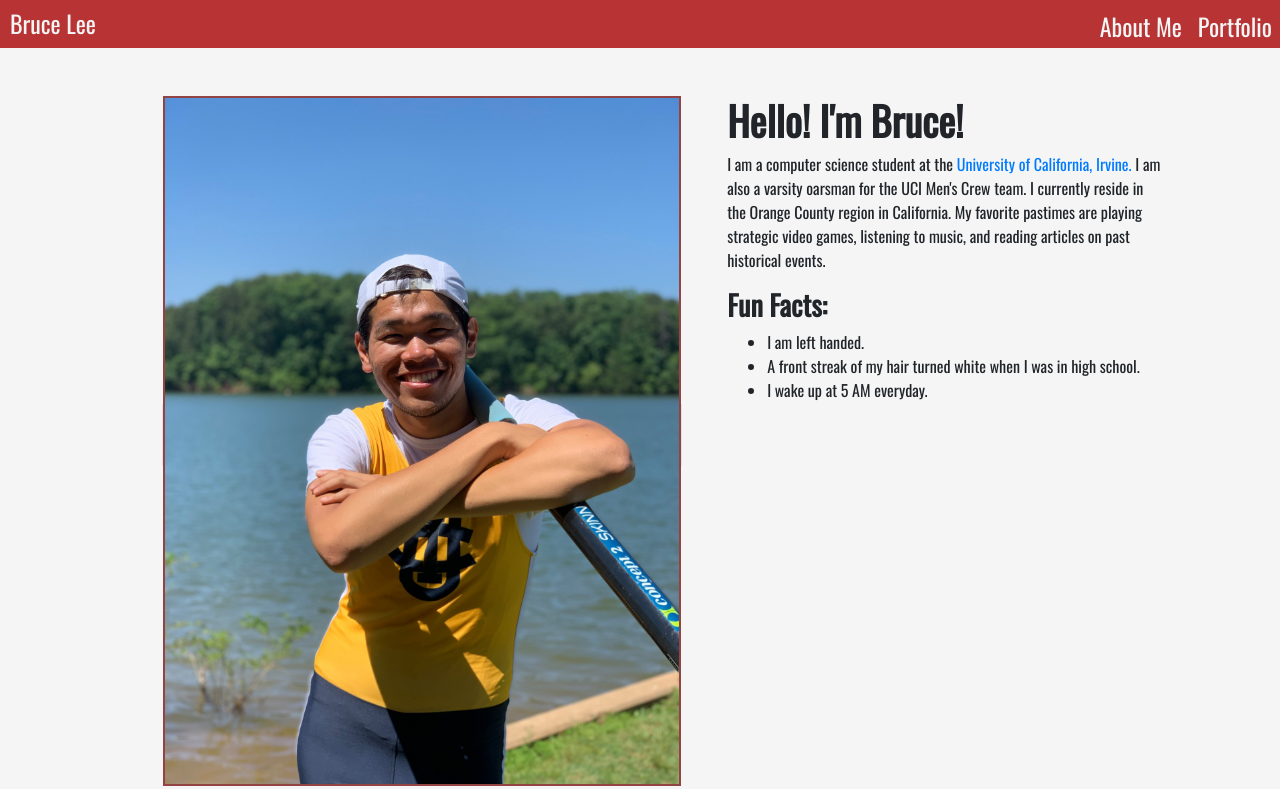
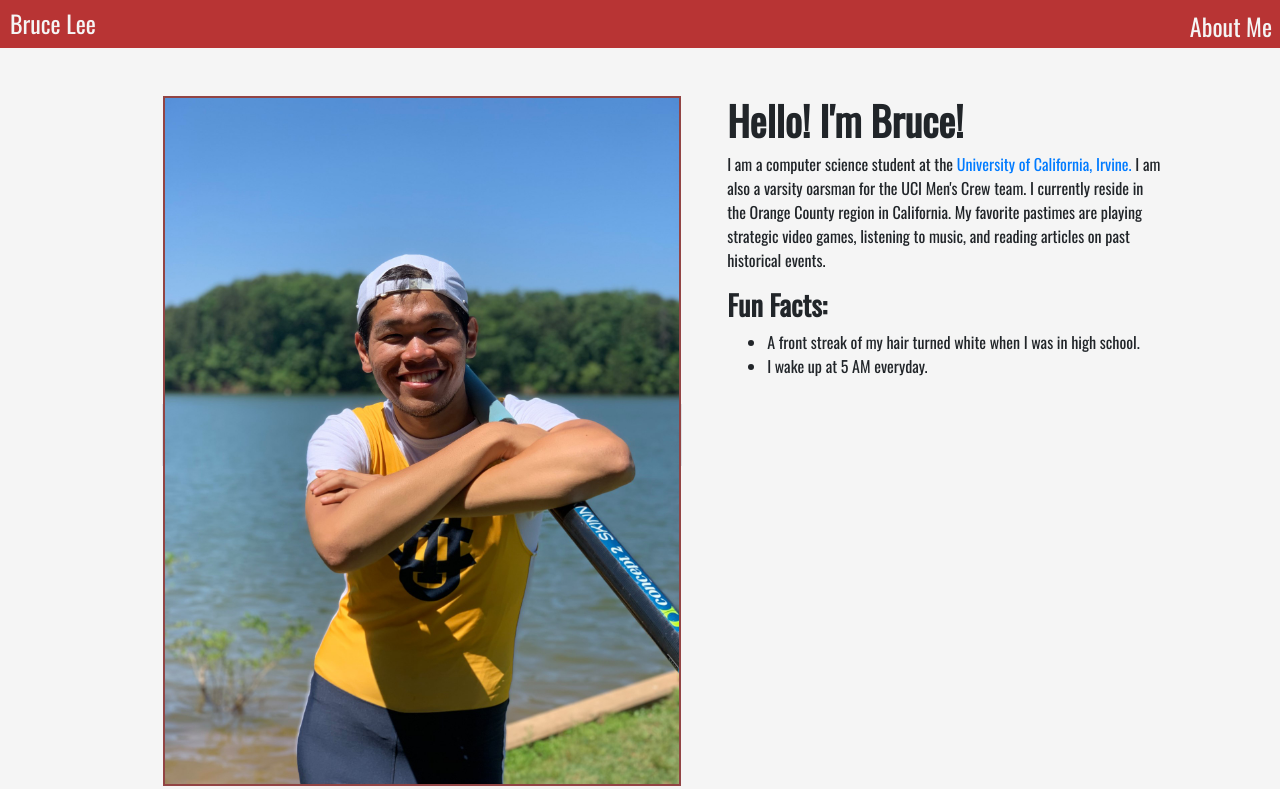
Before and after one commit to bsl782/bsl782.github.io, a plain HTML site: page aboutme.html in a window 1280 px wide. Shown: the top 789 px of the page. Drawn offline with nearby package versions, Linux system fonts and the light colour scheme.

Commit message:
Update aboutme.html

```diff
--- a/aboutme.html
+++ b/aboutme.html
@@ -43,9 +43,6 @@ EMAIL: brucesl@uci.edu
         <li class = "nav-item">
           <a class="nav-link" href="aboutme.html">About Me</a>
         </li>
-        <li class = "nav-item">
-          <a class="nav-link" href="portfolio.html">Portfolio</a>
-        </li>
       </ul>
     </div>
   </nav>
@@ -76,7 +73,6 @@ EMAIL: brucesl@uci.edu
           Fun Facts:
       </h1>
       <ul id = "facts-body">
-        <li>I am left handed.</li>
         <li>A front streak of my hair turned white when I was in high school.</li>
         <li>I wake up at 5 AM everyday.</li>
       </ul>
```
